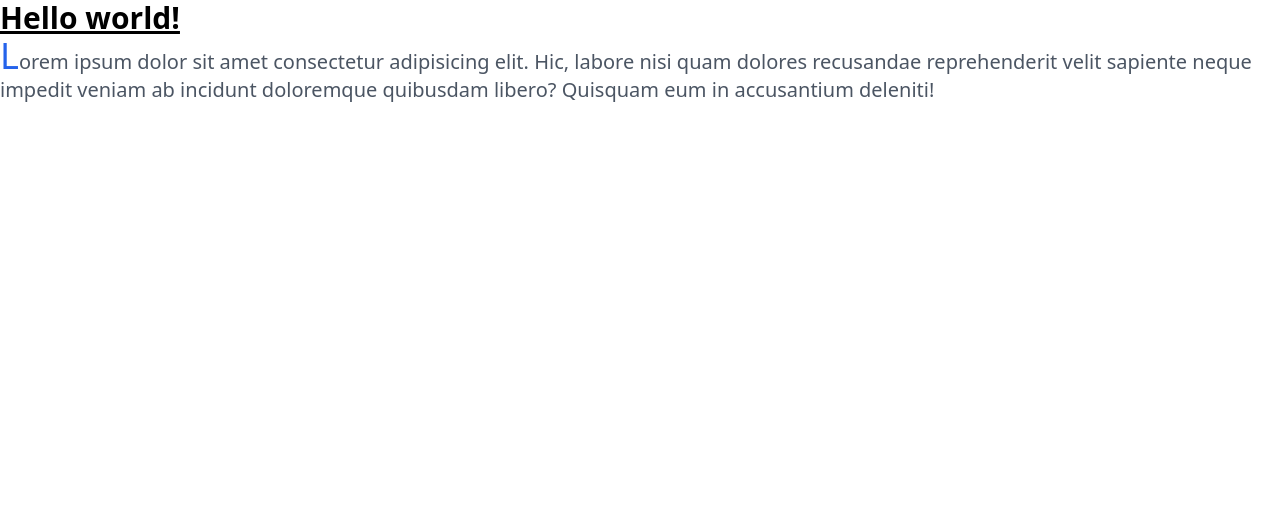
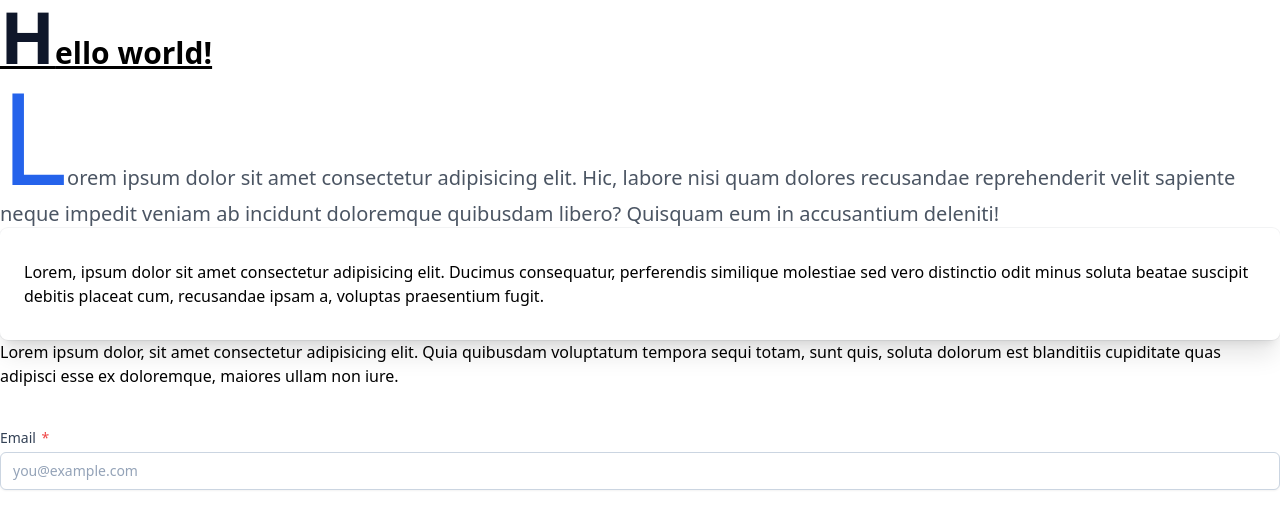
Before and after one commit to itjewel/tailwindcss, a website: page dist/index.html in a window 1280 px wide. Drawn offline with Linux system fonts and the light colour scheme.

Commit message:
style change

```diff
--- a/dist/index.html
+++ b/dist/index.html
@@ -6,11 +6,26 @@
  <link rel="stylesheet" href="./styles.css">
 </head>
 <body>
-  <h1 class="text-3xl font-bold underline">
+  <h1 class="text-3xl font-bold underline first-letter:text-7xl first-letter:font-bold first-letter:text-slate-900">
     Hello world!
   </h1>
-<div class="w-full text-xl text-gray-600 first-letter:text-4xl first-letter:text-blue-600 selection:bg-red-400">
+<div class="w-full text-xl text-gray-600 first-letter:text-9xl first-letter:text-blue-600">
       Lorem ipsum dolor sit amet consectetur adipisicing elit. Hic, labore nisi quam dolores recusandae reprehenderit velit sapiente neque impedit veniam ab incidunt doloremque quibusdam libero? Quisquam eum in accusantium deleniti!
+</div>
+<p class="bg-white dark:bg-slate-900 rounded-lg px-6 py-8 ring-1 ring-slate-900/5 shadow-xl">
+  Lorem, ipsum dolor sit amet consectetur adipisicing elit. Ducimus consequatur, perferendis similique molestiae sed vero distinctio odit minus soluta beatae suscipit debitis placeat cum, recusandae ipsam a, voluptas praesentium fugit.
+</p>
+<div class="dark:md:hover:bg-red-900">
+  Lorem ipsum dolor, sit amet consectetur adipisicing elit. Quia quibusdam voluptatum tempora sequi totam, sunt quis, soluta dolorum est blanditiis cupiditate quas adipisci esse ex doloremque, maiores ullam non iure.
+</div>
+<div class="mt-10">
+
+  <label class="block">
+    <span class="after:content-['*'] after:ml-0.5 after:text-red-500 block text-sm font-medium text-slate-700">
+      Email
+    </span>
+    <input type="email" name="email" class="mt-1 px-3 py-2 bg-white border shadow-sm border-slate-300 placeholder-slate-400 focus:outline-none focus:border-sky-500 focus:ring-sky-500 block w-full rounded-md sm:text-sm focus:ring-1" placeholder="you@example.com" />
+  </label>
 </div>
 </body>
 </html>
```
Also changed, not shown: dist/styles.css, 1 other file.
